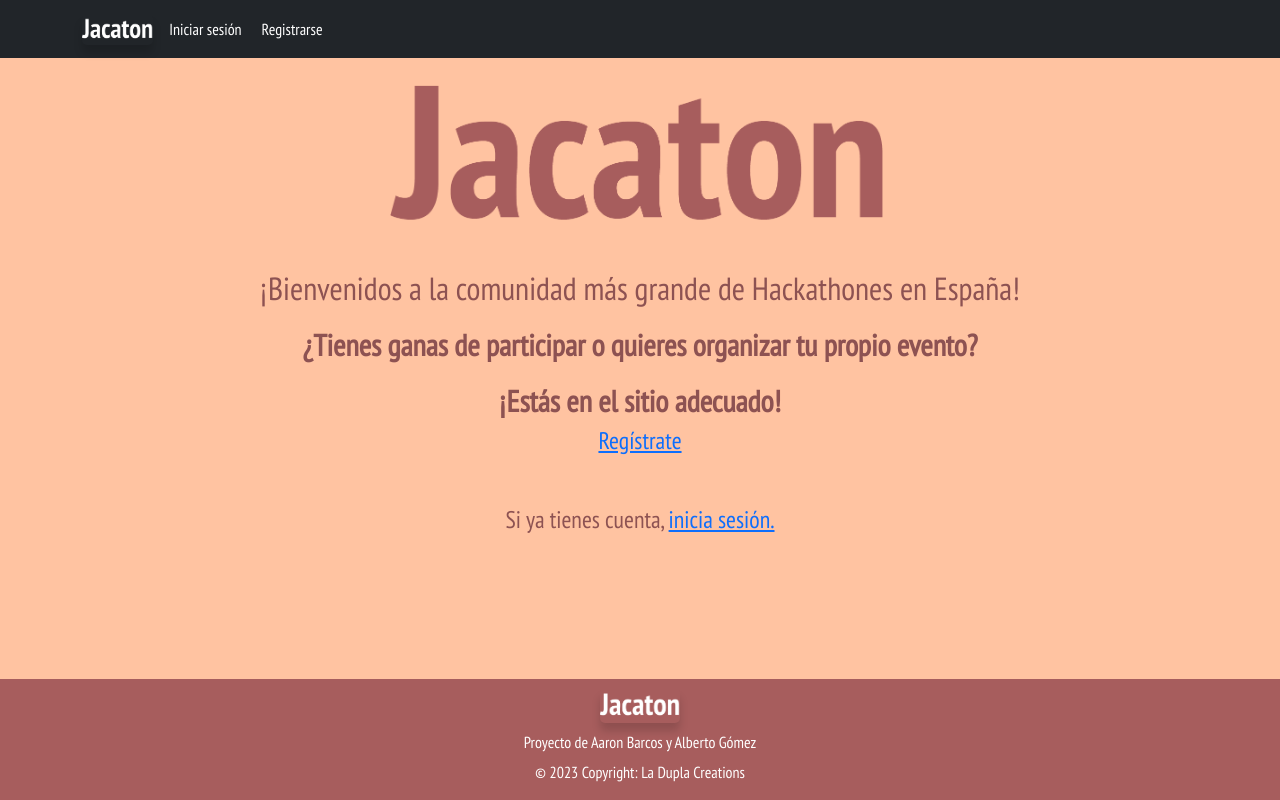
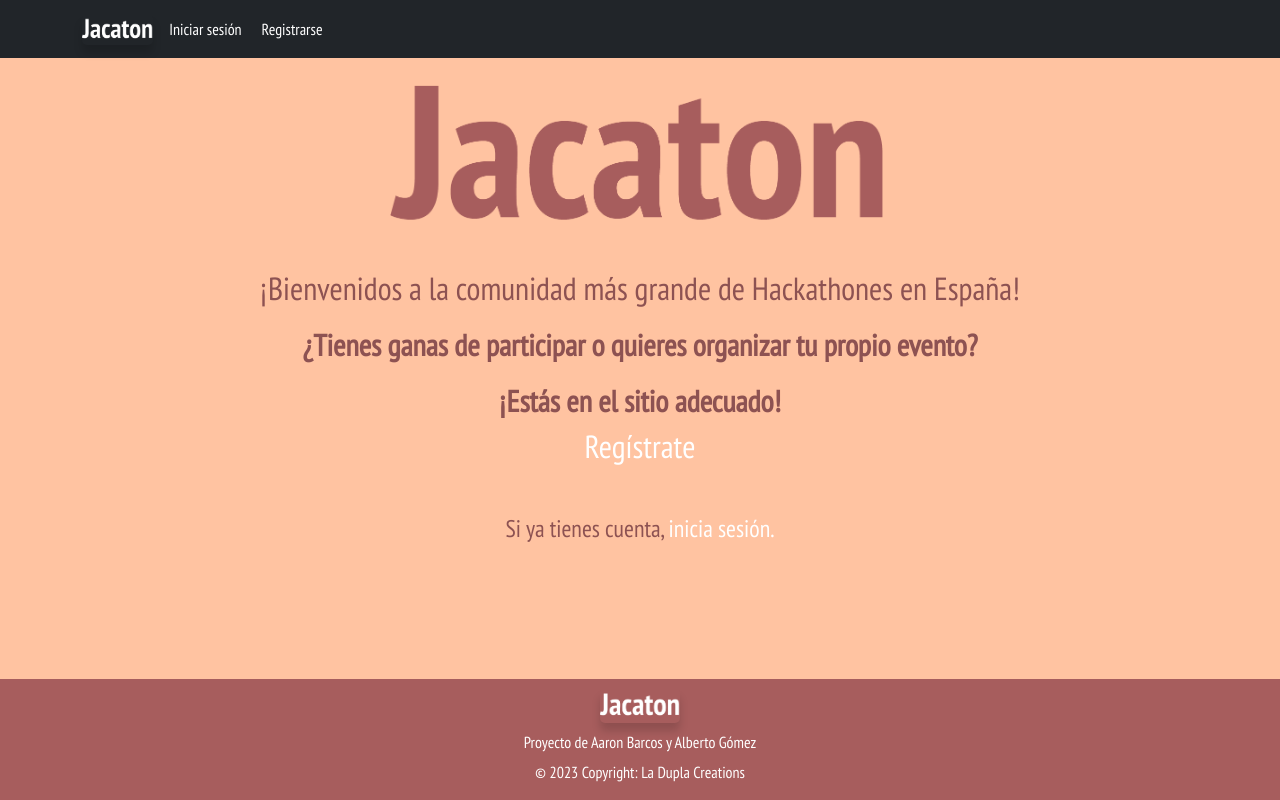
Before and after one commit to albertogomrod/hackaton-client, a React (Create React App) app: page / in a window 1280 px wide. Built offline with nearby package versions, Linux system fonts and the light colour scheme; no server answers.

Commit message:
Update HomeNoLogged.jsx

```diff
--- a/src/components/HomeNoLogged.jsx
+++ b/src/components/HomeNoLogged.jsx
@@ -12,12 +12,12 @@ function HomeNoLogged() {
         </h5>
         <h4 className="bold">¡Estás en el sitio adecuado!</h4>
         <h4>
-          <Link to="/signup">Regístrate</Link>
+          <Link style={{textDecoration:"none", color: "white", fontSize: "2rem"}} to="/signup">Regístrate</Link>
         </h4>
       </div>
       <div>
         <h4 id="conCuenta">
-          Si ya tienes cuenta, <Link to="/login">inicia sesión.</Link>
+          Si ya tienes cuenta, <Link style={{textDecoration:"none", color: "white"}} to="/login">inicia sesión.</Link>
         </h4>
       </div>
     </div>
```
